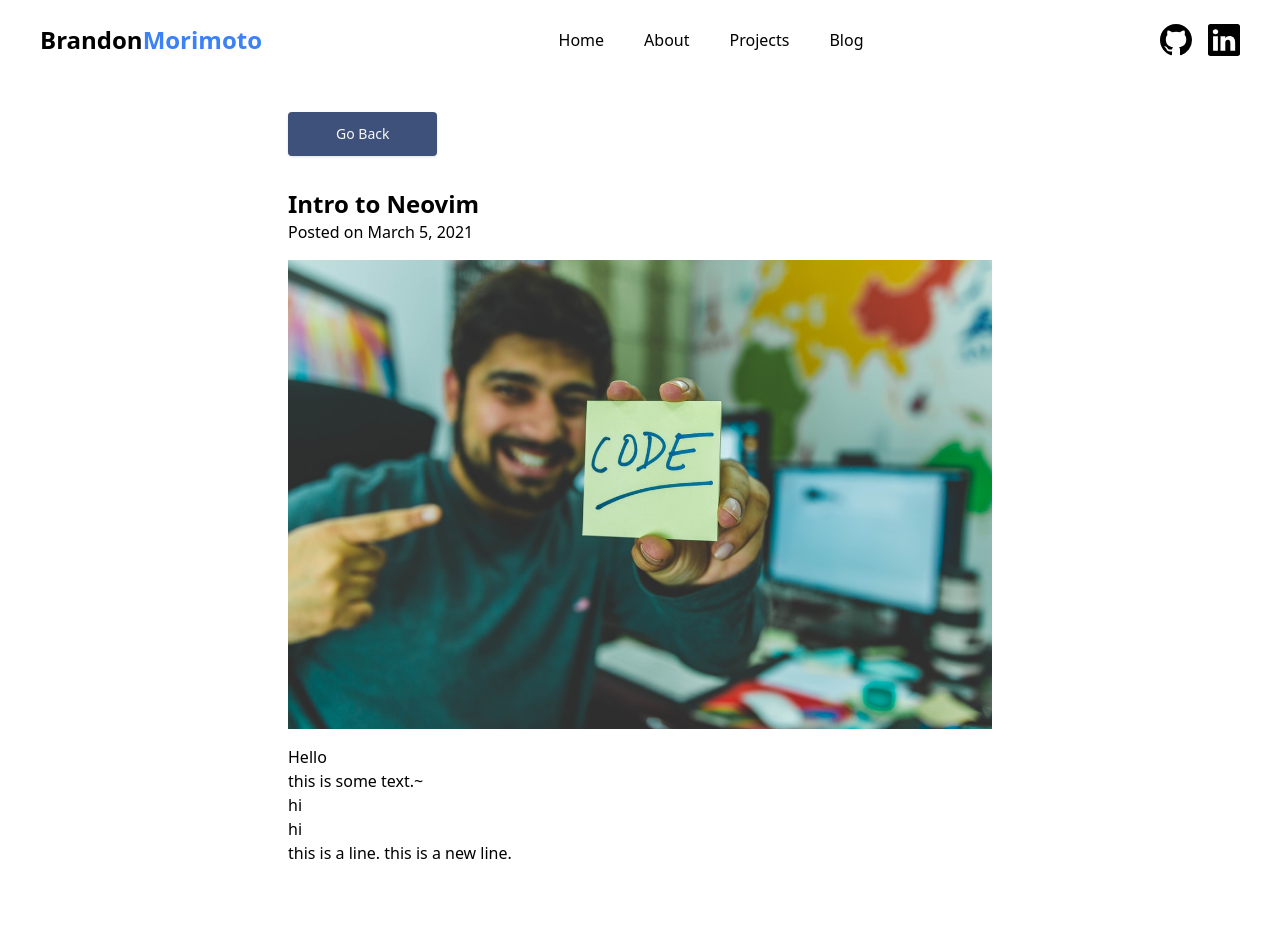
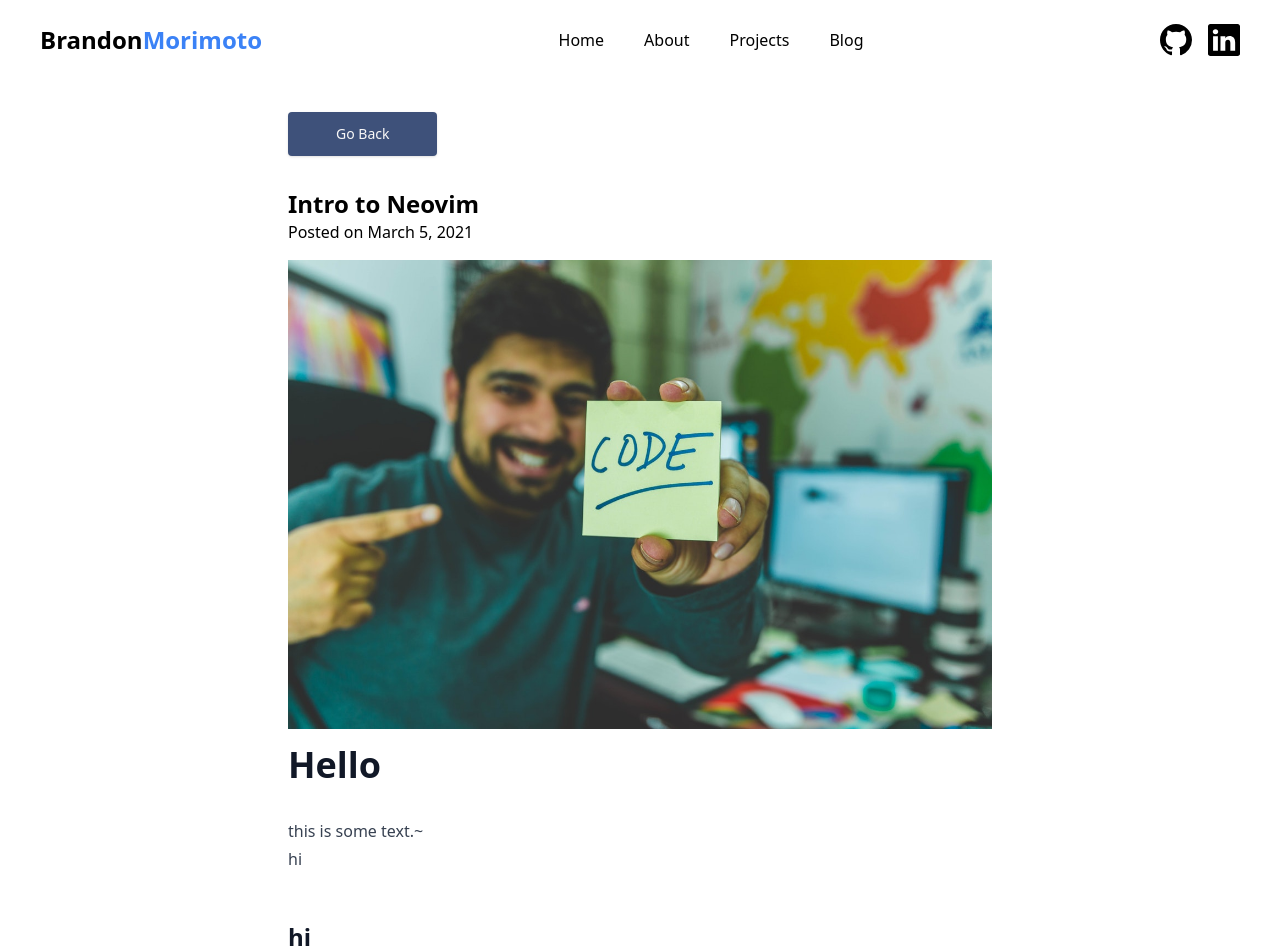
Before and after one commit to BKM99/portfolio-blog-website, a Next.js app: page /blog/intro-to-neovim in a window 1280 px wide. Shown: the top 952 px of the page. Built offline with nearby package versions, Linux system fonts and the light colour scheme.

Commit message:
fixed markdown issue with prose

```diff
--- a/next.config.js
+++ b/next.config.js
@@ -1,5 +1,3 @@
-plugins: [require('@tailwindcss/typography')],
-
 module.exports = {
     reactStrictMode: false,
     env: {
--- a/package.json
+++ b/package.json
@@ -13,7 +13,6 @@
     "@hookform/resolvers": "^2.8.10",
     "@tailwindcss/aspect-ratio": "^0.4.0",
     "@types/react": "^18.0.11",
-    "dompurify": "^2.3.8",
     "emailjs": "^4.0.0",
     "framer-motion": "^6.3.3",
     "gray-matter": "^4.0.3",
--- a/pages/blog/[slug].js
+++ b/pages/blog/[slug].js
@@ -10,7 +10,7 @@ export default function PostPage({
     slug,
     content,
 }) {
-    const clean = DOMPurify.sanitize(marked.parse(content))
+    const clean = DOMPurify.sanitize(content)
     return (
         <>
             <div className='pt-28 pr-72 pl-72 pb-28 shadow-xl'>
@@ -21,7 +21,7 @@ export default function PostPage({
                     <h1 className='text-2xl font-bold pt-8'>{title}</h1>
                     <div className='pb-4'>Posted on {date}</div>
                     <img src={cover_image} alt='' />
-                    <div className='pt-4'>
+                    <div className='prose pt-4'>
                         <div dangerouslySetInnerHTML={{ __html: marked(clean) }}></div>
                     </div>
                 </div>
--- a/tailwind.config.js
+++ b/tailwind.config.js
@@ -21,4 +21,5 @@ module.exports = {
         },
     },
     plugins: [require('@tailwindcss/aspect-ratio')],
+    plugins: [require('@tailwindcss/typography')],
 }
```
Also changed, not shown: 1 other file (tests, documents, lock files or other folders).
